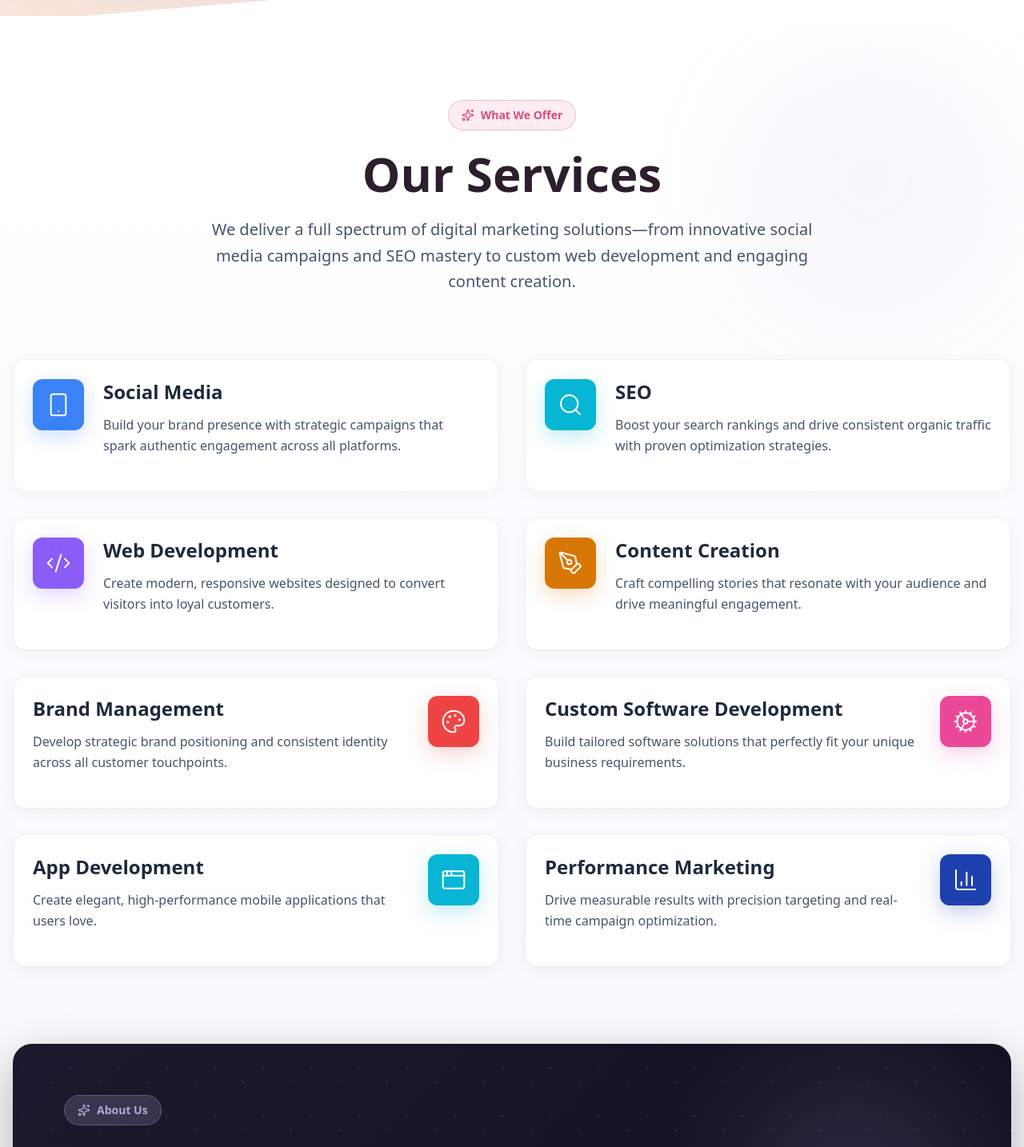
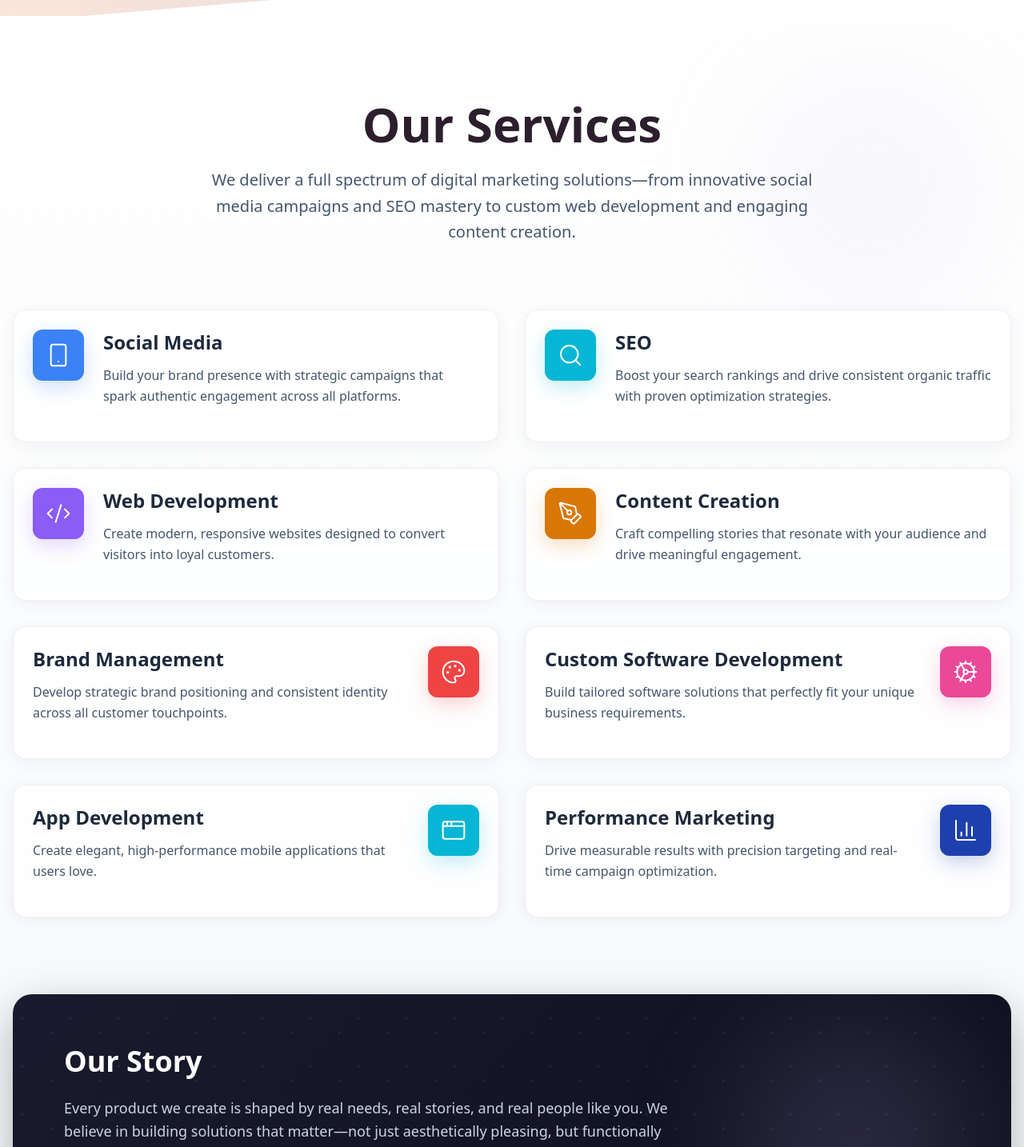
Before and after one commit to devPriyanshu1/fusseMarket, a React (Vite) app: page / in a window 1280 px wide. Shown: the part 780-2214 px from the top of the page at 80% size. Built offline with nearby package versions, Linux system fonts and the light colour scheme.

Commit message:
refactor: remove redundant header elements from ContactInfo and ServicesPreview components

```diff
--- a/src/component/contact/ContactInfo.jsx
+++ b/src/component/contact/ContactInfo.jsx
@@ -29,20 +29,6 @@ const ContactInfo = () => {
     <div className="space-y-8">
       {/* Header */}
       <div>
-        <div
-          className="inline-flex items-center gap-2 px-4 py-2 rounded-full mb-4"
-          style={{
-            background: "rgba(216, 77, 121, 0.1)",
-            border: "1px solid rgba(216, 77, 121, 0.2)",
-          }}
-        >
-          <span
-            className="text-sm font-semibold"
-            style={{ color: "var(--color-primary)" }}
-          >
-            Contact Information
-          </span>
-        </div>
         <h2
           className="text-3xl md:text-4xl font-bold mb-4"
           style={{ color: "var(--color-dark)" }}
--- a/src/component/home/ServicesPreview.jsx
+++ b/src/component/home/ServicesPreview.jsx
@@ -107,21 +107,7 @@ const ServicesPreview = () => {
       <div className="max-w-7xl mx-auto px-4 relative z-10">
         {/* Header Section */}
         <div className="text-center mb-20">
-          <div
-            className="inline-flex items-center gap-2 px-4 py-2 rounded-full mb-6"
-            style={{
-              background: "rgba(216, 77, 121, 0.1)",
-              border: "1px solid rgba(216, 77, 121, 0.3)",
-            }}
-          >
-            <Sparkles size={16} style={{ color: "#d84d79" }} />
-            <span
-              className="text-sm font-semibold"
-              style={{ color: "#d84d79" }}
-            >
-              What We Offer
-            </span>
-          </div>
+
           <h2
             className="text-5xl md:text-6xl font-bold mb-6"
             style={{
@@ -225,21 +211,7 @@ const ServicesPreview = () => {
           ></div>
 
           <div className="max-w-3xl relative z-10">
-            <div
-              className="inline-flex items-center gap-2 px-4 py-2 rounded-full mb-6"
-              style={{
-                background: "rgba(180, 167, 214, 0.2)",
-                border: "1px solid rgba(180, 167, 214, 0.3)",
-              }}
-            >
-              <Sparkles size={16} style={{ color: "#b4a7d6" }} />
-              <span
-                className="text-sm font-semibold"
-                style={{ color: "#b4a7d6" }}
-              >
-                About Us
-              </span>
-            </div>
+
             <h3 className="text-4xl font-bold mb-6 text-white">Our Story</h3>
             <p className="text-slate-300 text-lg leading-relaxed">
               Every product we create is shaped by real needs, real stories, and
```
